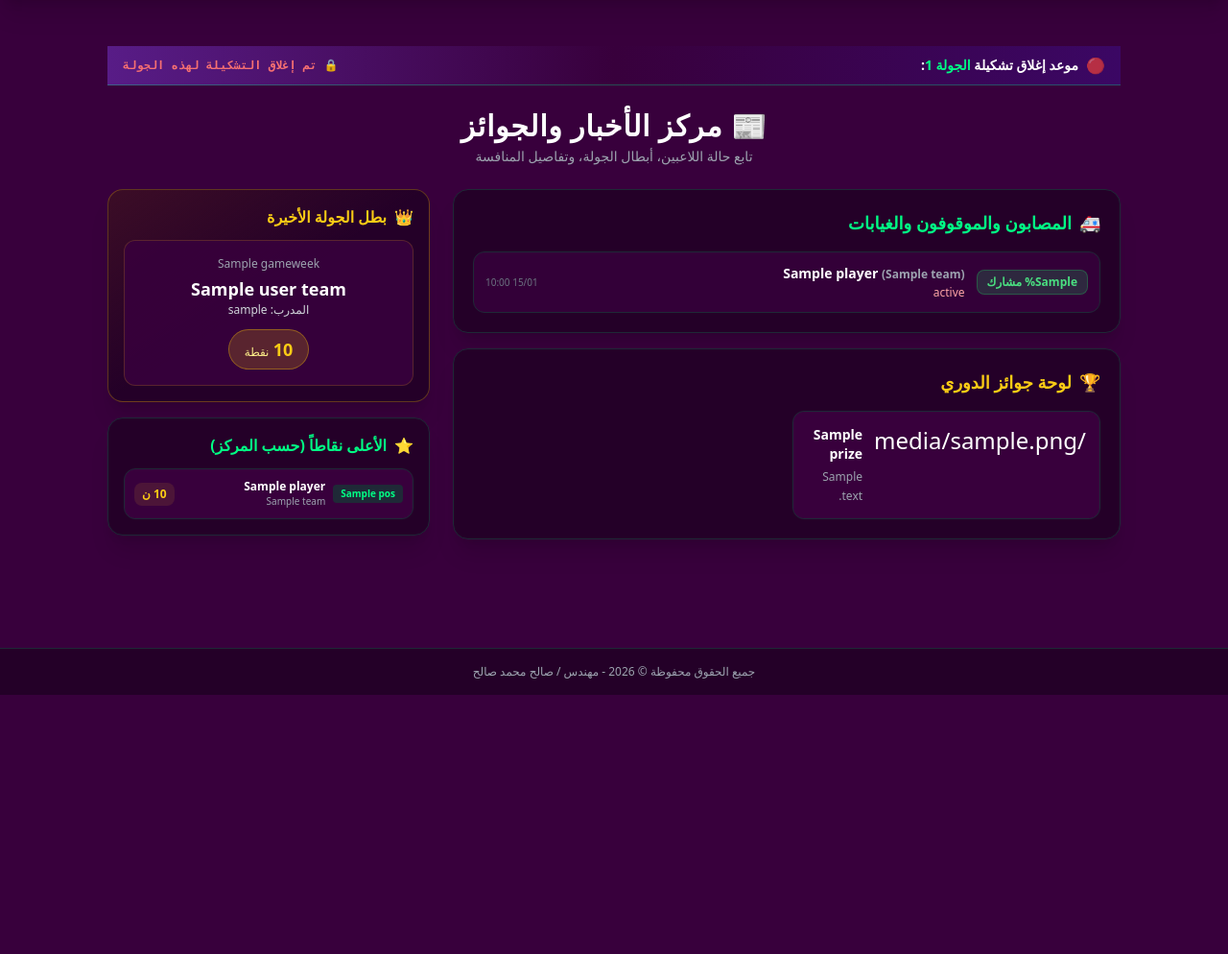
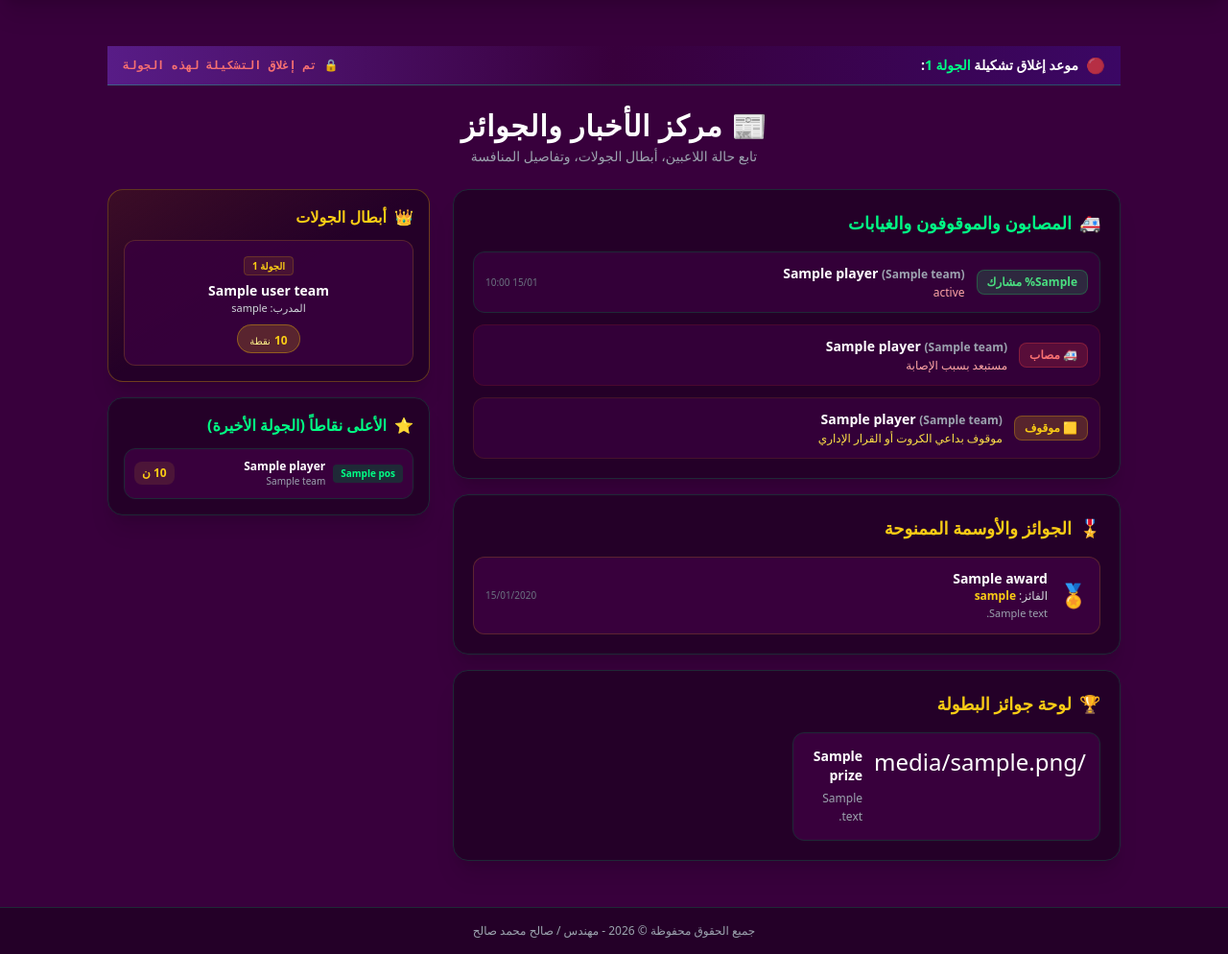
Before and after one commit to salehmohamed19/fantasy-league, a Django app: template fantasy/templates/fantasy/news_and_awards.html in a window 1280 px wide. Shown: the part 76-1070 px from the top of the page at 96% size. Before the commit the page ends 800 px from the top, so only its background shows below. Run offline with Django 3.2, Linux system fonts and the light colour scheme; the template is opened without the code that fills it: most values are stand-ins (such as "Sample title", 1, 10 or a date in 2020); parts of the project's set-up code (start-up, migrations or seed data) failed here and were passed over; some libraries are stand-ins or nearby versions.

Commit message:
add new page for timer and news and make it better

```diff
--- a/fantasy/templates/fantasy/news_and_awards.html
+++ b/fantasy/templates/fantasy/news_and_awards.html
@@ -11,14 +11,16 @@
         <h1 class="text-2xl sm:text-3xl font-black text-white tracking-wide">
             📰 مركز الأخبار والجوائز
         </h1>
-        <p class="text-xs sm:text-sm text-gray-400 mt-1">تابع حالة اللاعبين، أبطال الجولة، وتفاصيل المنافسة</p>
+        <p class="text-xs sm:text-sm text-gray-400 mt-1">تابع حالة اللاعبين، أبطال الجولات، وتفاصيل المنافسة</p>
     </div>
 
     <!-- الشبكة الرئيسية -->
     <div class="grid grid-cols-1 lg:grid-cols-3 gap-6">
 
-        <!-- القسم الأول: الأخبار والمصابين والموقوفين (يشغل عامودين) -->
+        <!-- القسم الأول: الأخبار والمصابين والموقوفين والجوائز اليدوية (عامودين) -->
         <div class="lg:col-span-2 space-y-4">
+
+            <!-- قائمة الغيابات والإصابات والإيقافات -->
             <div class="bg-[#240028] border border-gray-800 rounded-2xl p-4 sm:p-5 shadow-xl">
                 <h2 class="text-lg font-bold text-plGreen mb-4 flex items-center gap-2">
                     <span>🚑</span>
@@ -26,10 +28,10 @@
                 </h2>
 
                 <div class="space-y-3">
+                    <!-- غيابات تحديث الحالات المباشرة -->
                     {% for item in injuries_and_news %}
                     <div class="bg-plDark/80 border border-gray-800 rounded-xl p-3 flex items-center justify-between gap-3">
                         <div class="flex items-center gap-3">
-                            <!-- شارة الاحتمالية -->
                             {% if item.chance_of_playing == 0 %}
                                 <span class="px-2.5 py-1 rounded-lg text-xs font-bold bg-red-500/20 text-red-400 border border-red-500/30">0% مستبعد</span>
                             {% elif item.chance_of_playing <= 50 %}
@@ -46,19 +48,75 @@
 
                         <span class="text-[10px] text-gray-500 dir-ltr">{{ item.updated_at|date:"d/m H:i" }}</span>
                     </div>
-                    {% empty %}
+                    {% endfor %}
+
+                    <!-- المصابون المباشرون من موديل اللاعب -->
+                    {% for player in injured_players %}
+                    <div class="bg-plDark/80 border border-red-900/30 rounded-xl p-3 flex items-center justify-between gap-3">
+                        <div class="flex items-center gap-3">
+                            <span class="px-2.5 py-1 rounded-lg text-xs font-bold bg-red-500/20 text-red-400 border border-red-500/30">🚑 مصاب</span>
+                            <div>
+                                <h3 class="font-bold text-sm text-white">{{ player.name }} <span class="text-xs text-gray-400">({{ player.team.name }})</span></h3>
+                                <p class="text-xs text-red-300 mt-0.5">مستبعد بسبب الإصابة</p>
+                            </div>
+                        </div>
+                    </div>
+                    {% endfor %}
+
+                    <!-- الموقوفون المباشرون من موديل اللاعب -->
+                    {% for player in suspended_players %}
+                    <div class="bg-plDark/80 border border-yellow-900/30 rounded-xl p-3 flex items-center justify-between gap-3">
+                        <div class="flex items-center gap-3">
+                            <span class="px-2.5 py-1 rounded-lg text-xs font-bold bg-yellow-500/20 text-yellow-400 border border-yellow-500/30">🟨 موقوف</span>
+                            <div>
+                                <h3 class="font-bold text-sm text-white">{{ player.name }} <span class="text-xs text-gray-400">({{ player.team.name }})</span></h3>
+                                <p class="text-xs text-yellow-300 mt-0.5">موقوف بداعي الكروت أو القرار الإداري</p>
+                            </div>
+                        </div>
+                    </div>
+                    {% endfor %}
+
+                    {% if not injuries_and_news and not injured_players and not suspended_players %}
                     <div class="text-center py-8 text-gray-400 text-xs">
                         لا توجد إصابات أو إيقافات مسجلة حالياً 🎉
+                    </div>
+                    {% endif %}
+                </div>
+            </div>
+
+            <!-- الجوائز المخصصة / اليدوية من الأدمن -->
+            {% if manual_awards %}
+            <div class="bg-[#240028] border border-gray-800 rounded-2xl p-4 sm:p-5 shadow-xl">
+                <h2 class="text-lg font-bold text-yellow-400 mb-4 flex items-center gap-2">
+                    <span>🎖️</span>
+                    <span>الجوائز والأوسمة الممنوحة</span>
+                </h2>
+
+                <div class="space-y-3">
+                    {% for award in manual_awards %}
+                    <div class="bg-plDark border border-yellow-500/20 rounded-xl p-3 flex items-center justify-between gap-3">
+                        <div class="flex items-center gap-3">
+                            <span class="text-2xl">🏅</span>
+                            <div>
+                                <h3 class="font-bold text-sm text-white">{{ award.title }}</h3>
+                                <p class="text-xs text-gray-300">الفائز: <span class="text-yellow-400 font-bold">{{ award.winner.username }}</span></p>
+                                {% if award.description %}
+                                <p class="text-[11px] text-gray-400 mt-0.5">{{ award.description }}</p>
+                                {% endif %}
+                            </div>
+                        </div>
+                        <span class="text-[10px] text-gray-500 dir-ltr">{{ award.date_awarded|date:"d/m/Y" }}</span>
                     </div>
                     {% endfor %}
                 </div>
             </div>
+            {% endif %}
 
-            <!-- لوحة الجوائز -->
+            <!-- لوحة جوائز الدوري العامة -->
             <div class="bg-[#240028] border border-gray-800 rounded-2xl p-4 sm:p-5 shadow-xl">
                 <h2 class="text-lg font-bold text-yellow-400 mb-4 flex items-center gap-2">
                     <span>🏆</span>
-                    <span>لوحة جوائز الدوري</span>
+                    <span>لوحة جوائز البطولة</span>
                 </h2>
 
                 <div class="grid grid-cols-1 sm:grid-cols-2 gap-3">
@@ -77,37 +135,44 @@
             </div>
         </div>
 
-        <!-- القسم الثاني: بطل الجولة وأفضل اللاعبين (يشغل عامود واحد) -->
+        <!-- القسم الثاني: أبطال كافة الجولات وأفضل اللاعبين (عامود واحد) -->
         <div class="space-y-4">
 
-            <!-- بطل الجولة -->
+            <!-- أبطال الجولات التلقائيون -->
             <div class="bg-gradient-to-br from-yellow-950/40 via-[#240028] to-[#240028] border border-yellow-500/30 rounded-2xl p-4 shadow-xl">
                 <h2 class="text-base font-bold text-yellow-400 mb-3 flex items-center gap-2">
                     <span>👑</span>
-                    <span>بطل الجولة الأخيرة</span>
+                    <span>أبطال الجولات</span>
                 </h2>
 
-                {% if manager_of_the_week %}
-                <div class="text-center bg-plDark/90 rounded-xl p-4 border border-yellow-500/20">
-                    <p class="text-xs text-gray-400">{{ manager_of_the_week.gameweek.name }}</p>
-                    <h3 class="text-lg font-black text-white mt-1">{{ manager_of_the_week.user_team.name }}</h3>
-                    <p class="text-xs text-gray-300">المدرب: {{ manager_of_the_week.user_team.user.username }}</p>
+                <div class="space-y-3">
+                    {% for hero in weekly_heroes %}
+                    <div class="bg-plDark/90 rounded-xl p-3 border border-yellow-500/20 text-center">
+                        <span class="text-[10px] font-bold px-2 py-0.5 rounded bg-yellow-500/10 text-yellow-400 border border-yellow-500/20">
+                            الجولة {{ hero.gameweek.number }}
+                        </span>
 
-                    <div class="mt-3 inline-block bg-yellow-500/20 border border-yellow-500/40 px-4 py-1.5 rounded-full">
-                        <span class="text-lg font-black text-yellow-400">{{ manager_of_the_week.points }}</span>
-                        <span class="text-xs text-yellow-200">نقطة</span>
+                        {% for performer in hero.performers %}
+                        <h3 class="text-sm font-black text-white mt-1.5">{{ performer.user_team.name }}</h3>
+                        <p class="text-[11px] text-gray-300">المدرب: {{ performer.user_team.user.username }}</p>
+                        {% endfor %}
+
+                        <div class="mt-2 inline-block bg-yellow-500/20 border border-yellow-500/40 px-3 py-0.5 rounded-full">
+                            <span class="text-xs font-black text-yellow-400">{{ hero.top_score }}</span>
+                            <span class="text-[10px] text-yellow-200">نقطة</span>
+                        </div>
                     </div>
+                    {% empty %}
+                    <p class="text-xs text-gray-400 text-center py-4">لم تُغلق أو تُنشر أي جولات بعد.</p>
+                    {% endfor %}
                 </div>
-                {% else %}
-                <p class="text-xs text-gray-400 text-center py-4">لم تبدأ الجوالات بعد.</p>
-                {% endif %}
             </div>
 
-            <!-- أفضل اللاعبين أداءً -->
+            <!-- أعلى اللاعبين نقاطاً حسب المركز في الجولة الأخيرة -->
             <div class="bg-[#240028] border border-gray-800 rounded-2xl p-4 shadow-xl">
                 <h2 class="text-base font-bold text-plGreen mb-3 flex items-center gap-2">
                     <span>⭐</span>
-                    <span>الأعلى نقاطاً (حسب المركز)</span>
+                    <span>الأعلى نقاطاً (الجولة الأخيرة)</span>
                 </h2>
 
                 <div class="space-y-2.5">
```
Also changed, not shown: fantasy/admin.py (+8 -0 lines), fantasy/models.py (+19 -2 lines), fantasy/views.py (+56 -31 lines), fantasy/migrations/0022_award.py (added).
